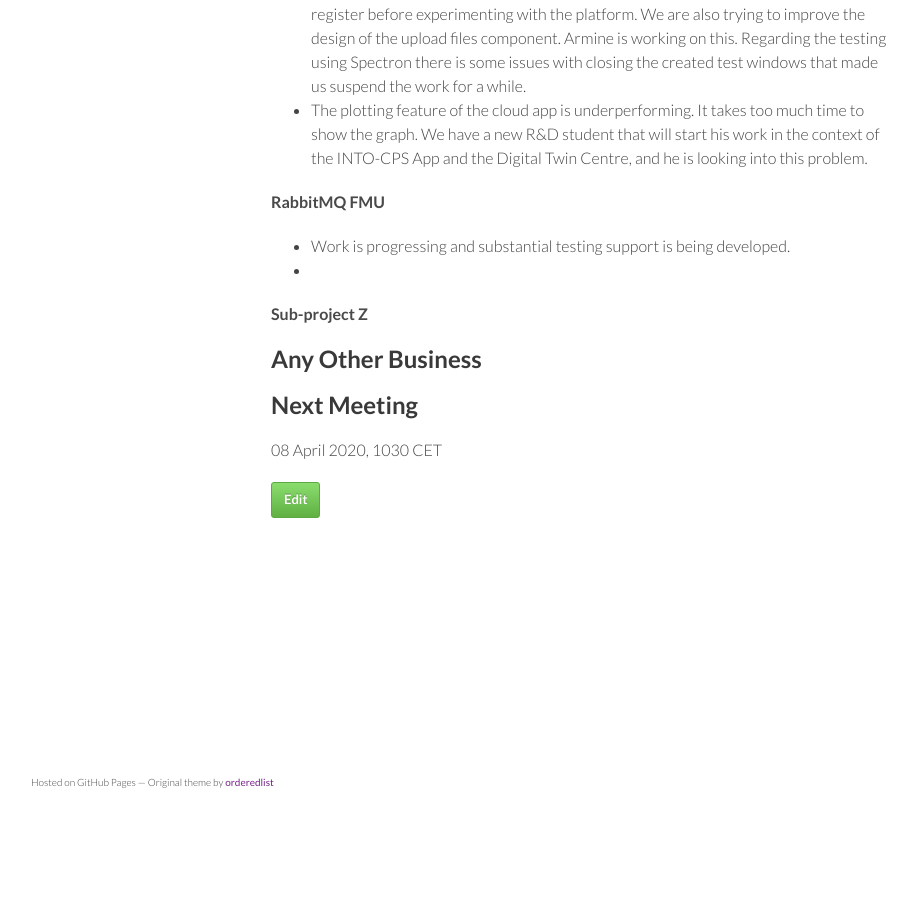
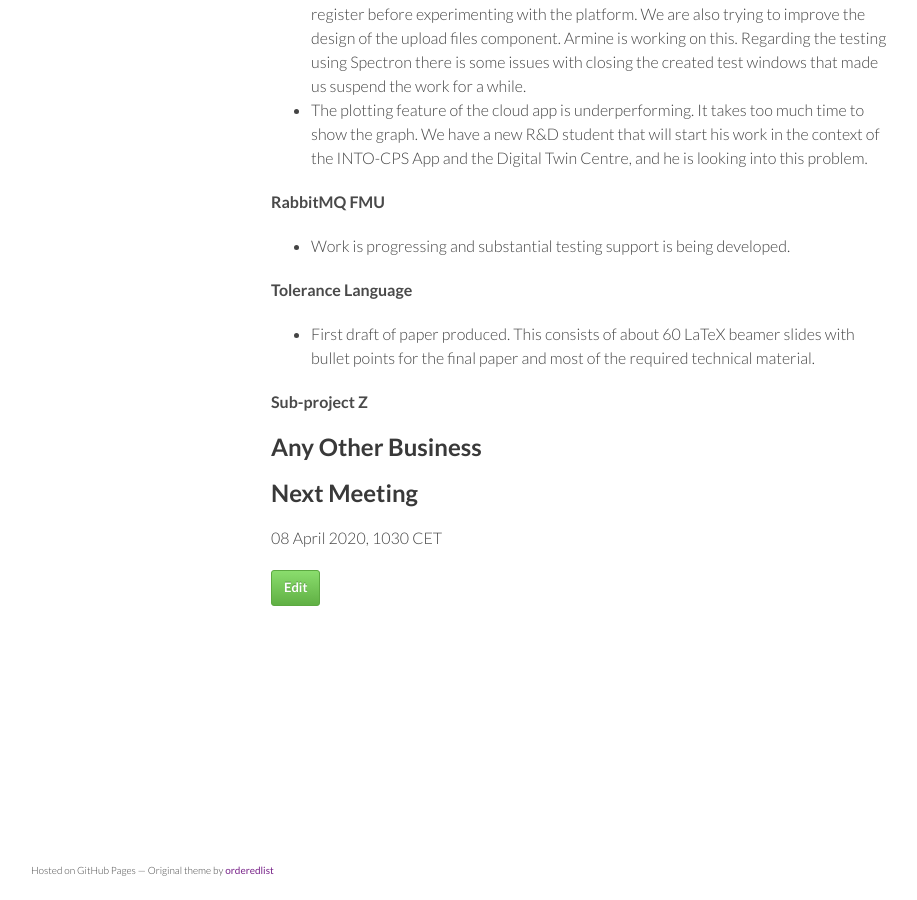
Before and after one commit to digitaltwincentre/digitaltwincentre.github.io, a Jekyll site: the page built from _biweeklies/Biweekly-14.md, in a window 1280 px wide and 900 px high, scrolled down 1334 px. Shown: the whole window, without its empty margins (179-1096 px from the left). Built offline with Jekyll 4.4.1, drawn with Linux system fonts in a browser that asks for light colours; nearby versions of some CDN libraries; before the commit the page ends 2146 px from its top, so only the background shows below that.

Commit message:
Update Biweekly-14.md

```diff
--- a/_biweeklies/Biweekly-14.md
+++ b/_biweeklies/Biweekly-14.md
@@ -55,7 +55,10 @@ In https://overture.au.dk/overture/development/latest/ you can also find the nex
 
 #### RabbitMQ FMU
 * Work is progressing and substantial testing support is being developed.
-*
+
+#### Tolerance Language
+
+* First draft of paper produced. This consists of about 60 LaTeX beamer slides with bullet points for the final paper and most of the required technical material.
 
 #### Sub-project Z
 
```
